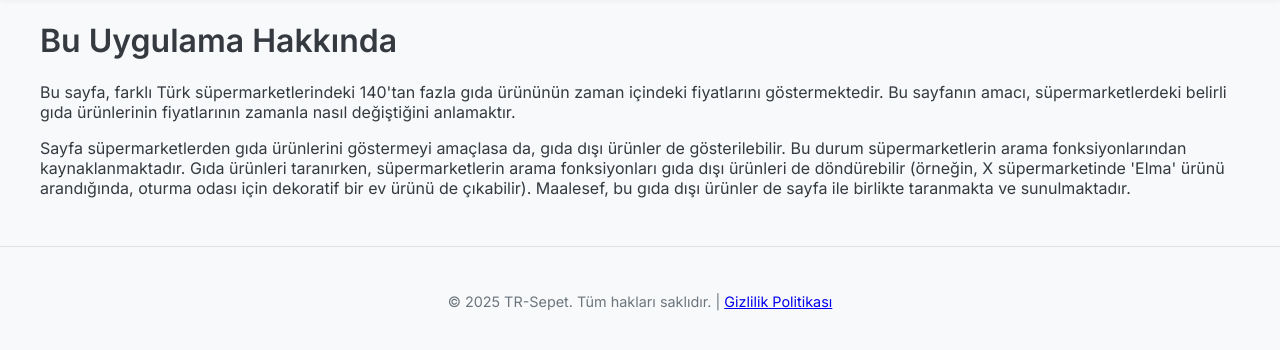
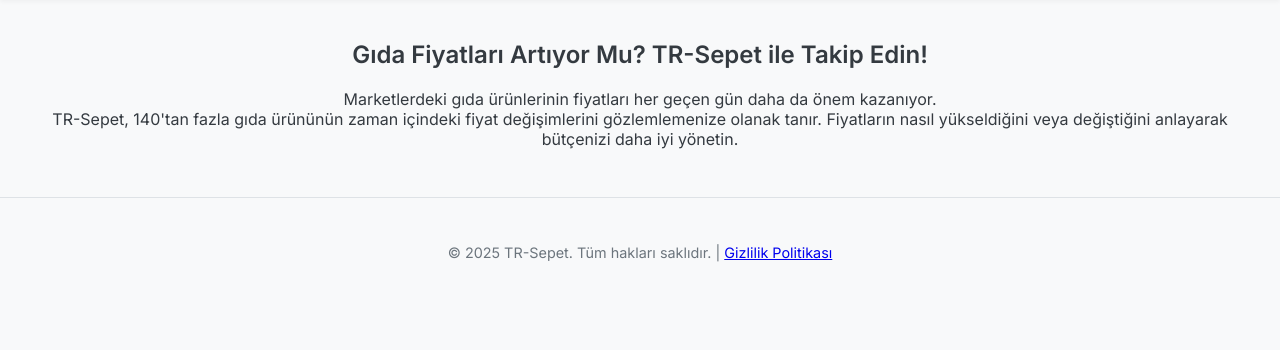
Before and after one commit to Bar-Kal/TR-Sepet, a Flask app: page / in a window 1280 px wide. Shown: the part 87-437 px from the top of the page. Run offline with Flask 3, Linux system fonts and the light colour scheme.

Commit message:
text in index.html adapted

```diff
--- a/sepet_app/frontend/static/css/style.css
+++ b/sepet_app/frontend/static/css/style.css
@@ -491,3 +491,8 @@
     0% { transform: rotate(0deg); }
     100% { transform: rotate(360deg); }
 }
+
+.index-text {
+    text-align: center;
+    padding-top: 20px;
+}
--- a/sepet_app/frontend/templates/index.html
+++ b/sepet_app/frontend/templates/index.html
@@ -3,9 +3,9 @@
 {% block title %}Ara{% endblock %}
 
 {% block content %}
-<div class="container mt-5">
-    <h1>Bu Uygulama Hakkında</h1>
-    <p>Bu sayfa, farklı Türk süpermarketlerindeki 140'tan fazla gıda ürününün zaman içindeki fiyatlarını göstermektedir. Bu sayfanın amacı, süpermarketlerdeki belirli gıda ürünlerinin fiyatlarının zamanla nasıl değiştiğini anlamaktır.</p>
-    <p>Sayfa süpermarketlerden gıda ürünlerini göstermeyi amaçlasa da, gıda dışı ürünler de gösterilebilir. Bu durum süpermarketlerin arama fonksiyonlarından kaynaklanmaktadır. Gıda ürünleri taranırken, süpermarketlerin arama fonksiyonları gıda dışı ürünleri de döndürebilir (örneğin, X süpermarketinde 'Elma' ürünü arandığında, oturma odası için dekoratif bir ev ürünü de çıkabilir). Maalesef, bu gıda dışı ürünler de sayfa ile birlikte taranmakta ve sunulmaktadır.</p>
+<div class="container index-text">
+    <h2>Gıda Fiyatları Artıyor Mu? TR-Sepet ile Takip Edin!</h2>
+    <p>Marketlerdeki gıda ürünlerinin fiyatları her geçen gün daha da önem kazanıyor.<br/>
+        TR-Sepet, 140'tan fazla gıda ürününün zaman içindeki fiyat değişimlerini gözlemlemenize olanak tanır. Fiyatların nasıl yükseldiğini veya değiştiğini anlayarak bütçenizi daha iyi yönetin.</p>
 </div>
 {% endblock %}
```
